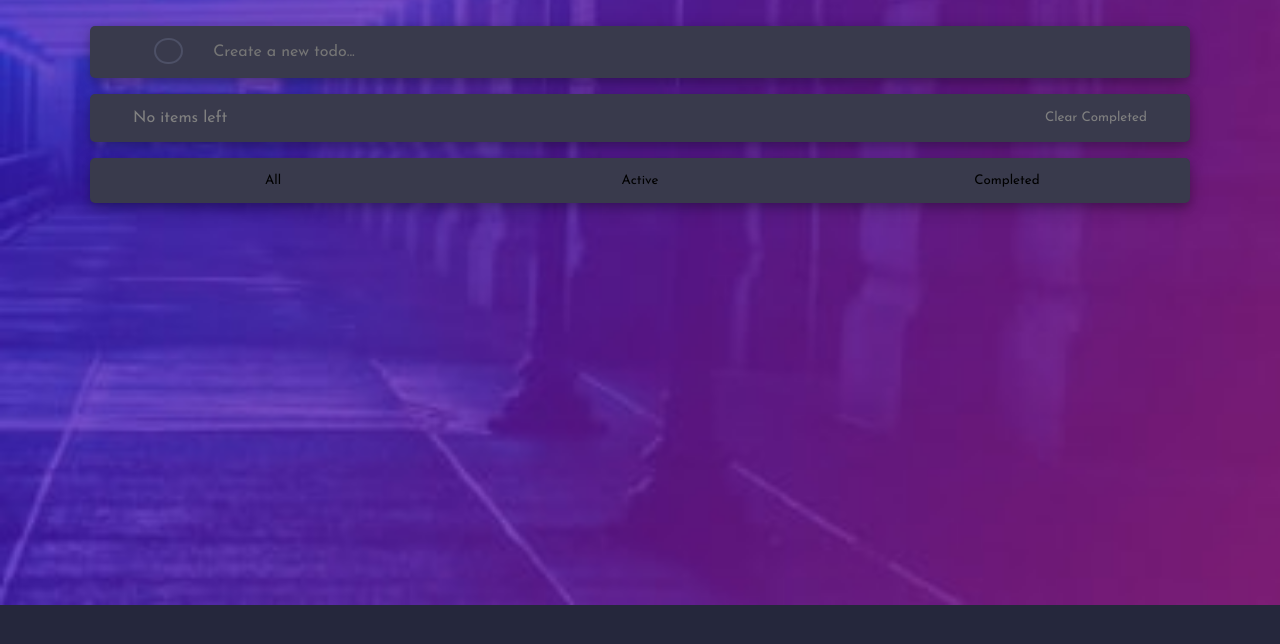
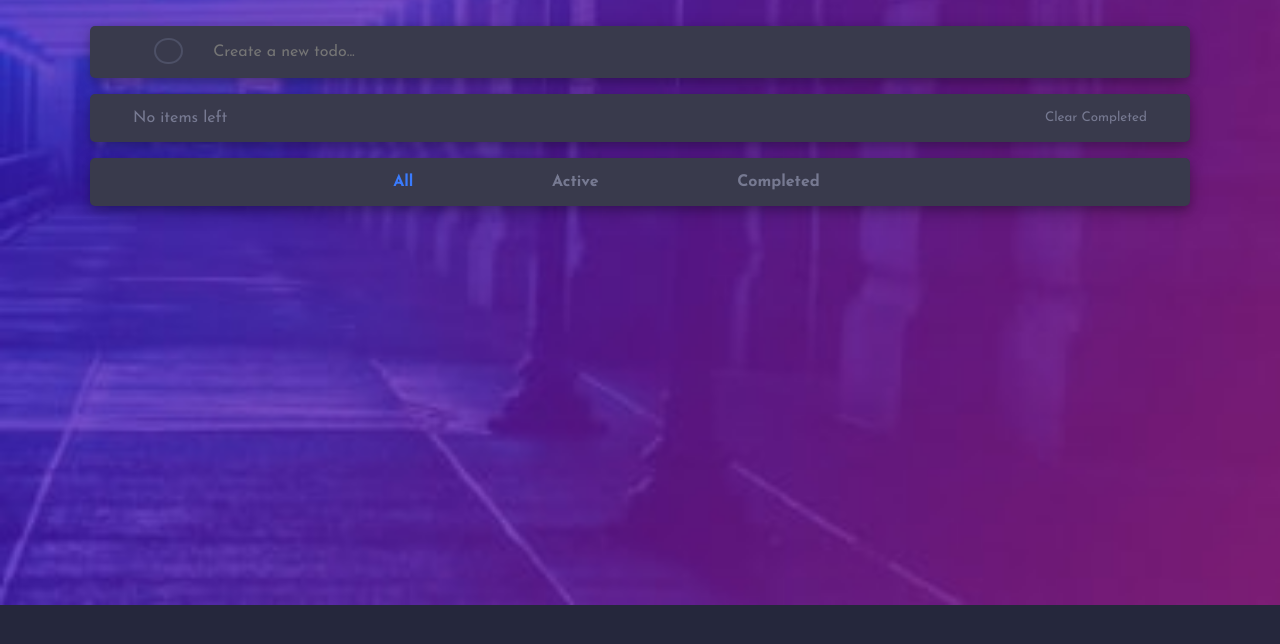
Before and after one commit to teodollo/toDo-app, a plain HTML site: page index.html in a window 1280 px wide. Shown: the part 78-722 px from the top of the page. Drawn offline with Linux system fonts and the light colour scheme.

Commit message:
color and font styling for filter buttons

```diff
--- a/styles.css
+++ b/styles.css
@@ -161,7 +161,7 @@ header h1{
 /* Items left and Clear Completed----*/
 #end-of-list{
     margin: auto;
-    color: grey;
+    color: hsl(234, 11%, 52%);
     display: grid;
     grid-template-columns: 1fr 1fr;
     column-gap: 1vw;
@@ -179,29 +179,45 @@ header h1{
     margin-left: auto;
     margin-right: 8%;
     border: none;
-    color: grey;
+    color: hsl(234, 11%, 52%);
     background-color: hsl(237, 14%, 26%);
     outline: none;
     height: 100%;
 }
 
+
+
 /*-------------------------*/
 
 #filter{
     display: grid;
-    grid-template-columns: repeat(3, 1fr);
+    grid-template-columns: 1fr 1fr 1.4fr;
     margin-top: 2vh;
     background: hsl(237, 14%, 26%);
     border-radius: 5px;
     box-shadow: 0 4px 8px 0 rgba(0, 0, 0, 0.2), 0 6px 20px 0 rgba(0, 0, 0, 0.19);
     margin-left: 7vw;
     margin-right: 7vw;
-    padding-top: 2vh;
-    padding-bottom: 2vh;
+    padding: 2vh 0 ;
 }
 
 #filter button{
     background-color: hsl(237, 14%, 26%);
+    font-size: 16px;
+    font-weight: 700;
     border: none;
     outline: none;
 }
+
+#all-filter {
+    color: hsl(220, 98%, 61%);
+    text-align: right;
+}
+
+#active-filter, #completed-filter{
+    color: hsl(234, 11%, 52%);
+}
+
+#completed-filter{
+    text-align: left;
+}
```
